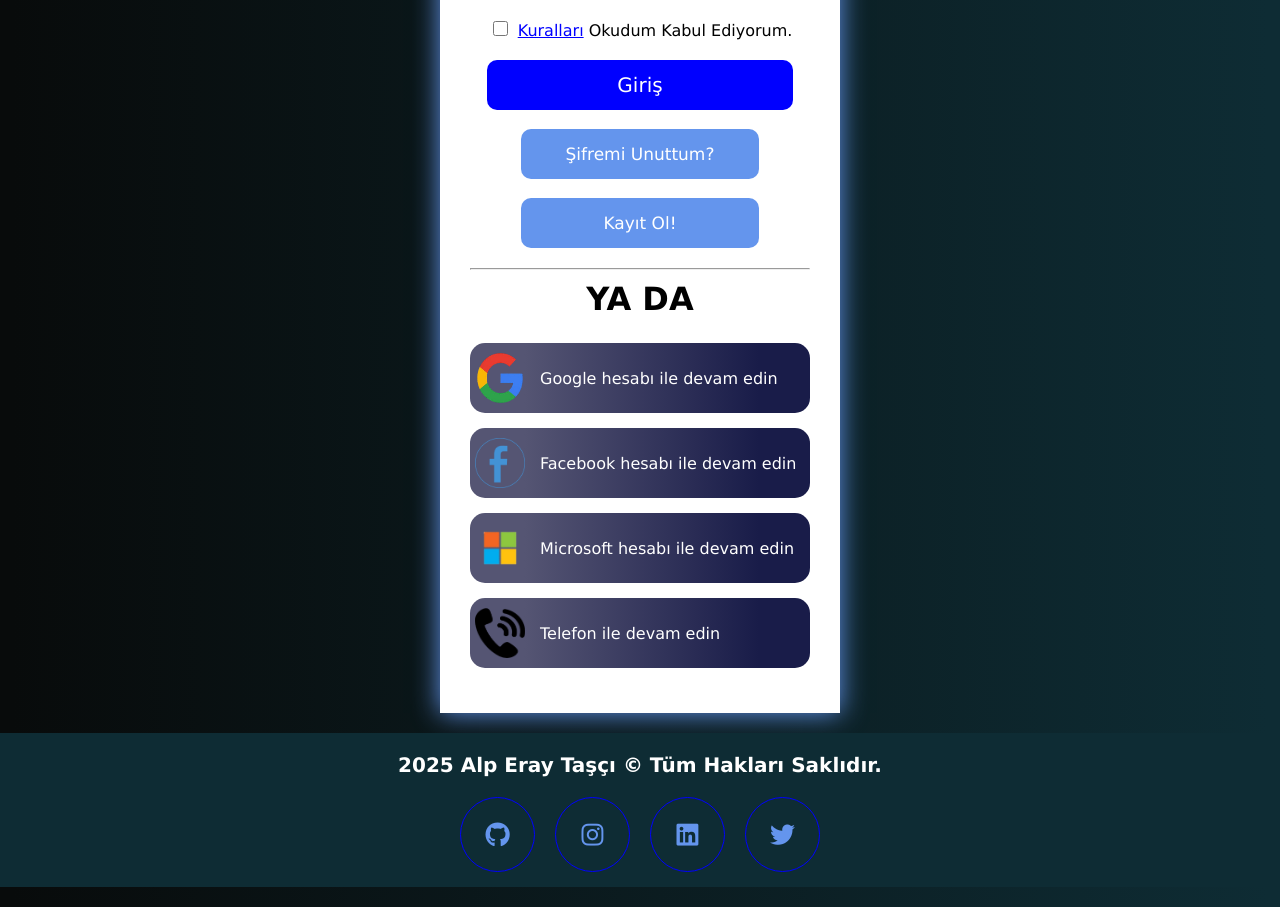
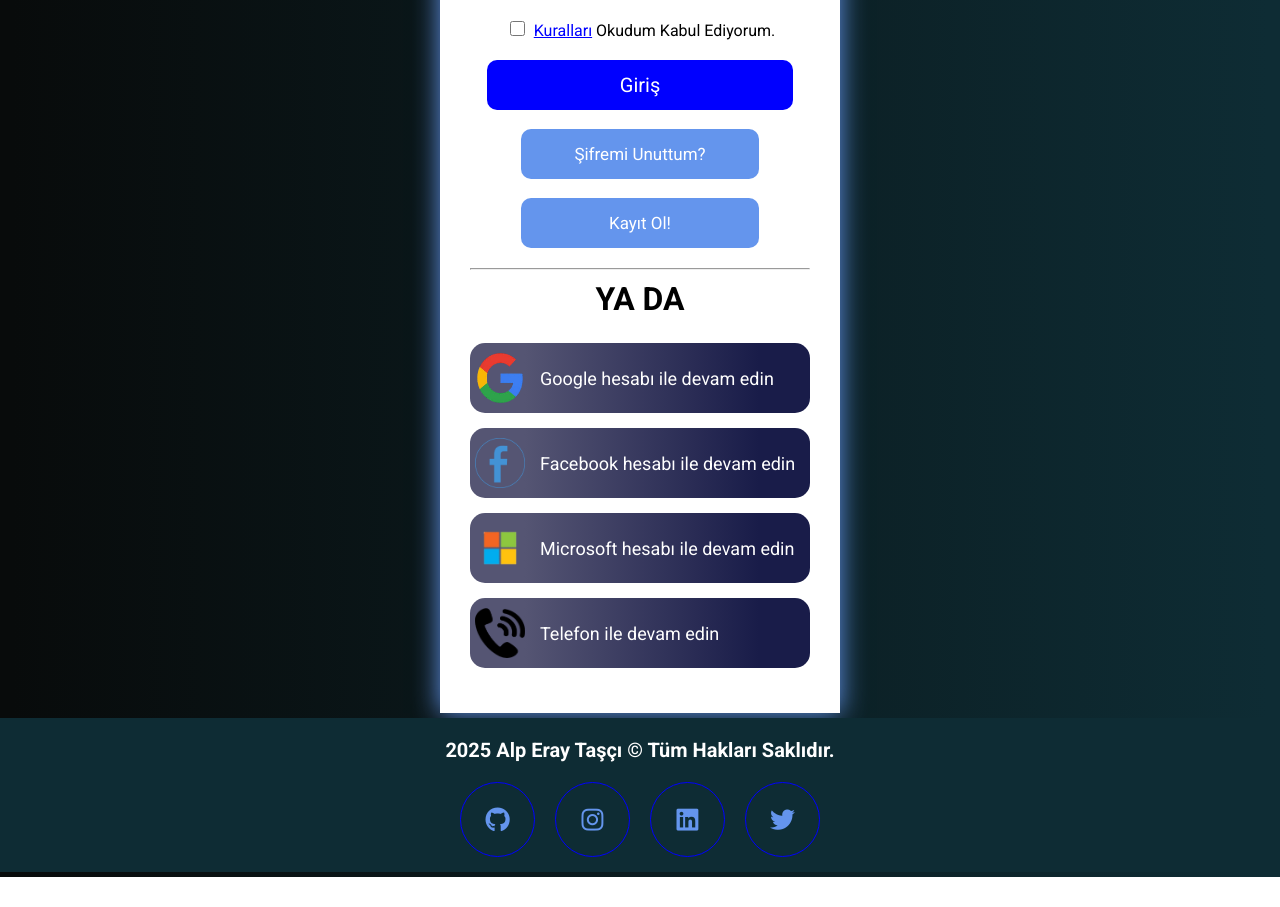
Before and after one commit to alpperay/Web-Login-Project, a plain HTML site: page Web-Login-App/index.html in a window 1280 px wide. Shown: the part 322-1229 px from the top of the page. After the commit the page ends 1199 px from the top, so only its background shows below. Drawn offline with Linux system fonts and the light colour scheme.

Commit message:
Yazı fontları üzerinde yaptığım değişiklikler

```diff
--- a/Web-Login-App/style.css
+++ b/Web-Login-App/style.css
@@ -1,8 +1,10 @@
+@import url("https://fonts.googleapis.com/css2?family=Roboto:ital,wght@0,100..900;1,100..900&display=swap");
+
 * {
   margin: 0;
   padding: 0;
   box-sizing: border-box;
-  font-family: Verdana, Geneva, Tahoma, sans-serif;
+  font-family: "Roboto", serif;
   outline: none;
 }
 
@@ -99,7 +101,7 @@ body {
 }
 
 .form form input[type="submit"]:focus {
-  box-shadow: 0 0 25px cornflowerblue;
+  box-shadow: 0 0 10px cornflowerblue;
 }
 
 .form form button {
@@ -111,6 +113,10 @@ body {
   color: white;
   font-size: 17px;
   border-radius: 10px;
+}
+
+.form form button:focus {
+  box-shadow: 0 0 10px cornflowerblue;
 }
 
 .yan-secenekler h1 {
@@ -142,12 +148,13 @@ body {
 
 .yan-secenekler .box:hover {
   cursor: pointer;
-  box-shadow: 0 0 15px blue;
+  box-shadow: 0 0 10px blue;
 }
 
 .box .text {
   color: white;
   padding: 10px;
+  font-size: 18px;
 }
 
 .social-icons {
@@ -164,8 +171,7 @@ footer {
   padding: 5px 0;
   background: #0e2c34;
   color: white;
-  position: relative;
-  margin: 20px;
+  margin: 5px;
 }
 
 footer h5 {
```
